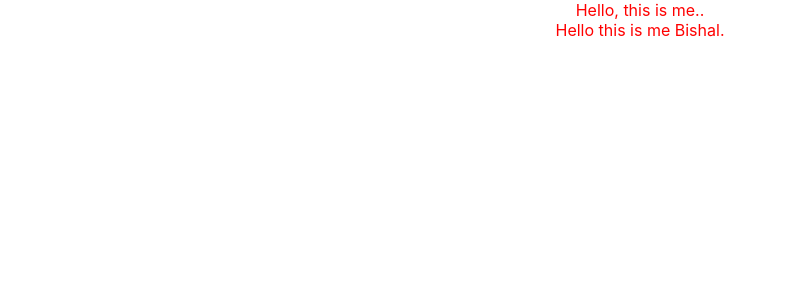
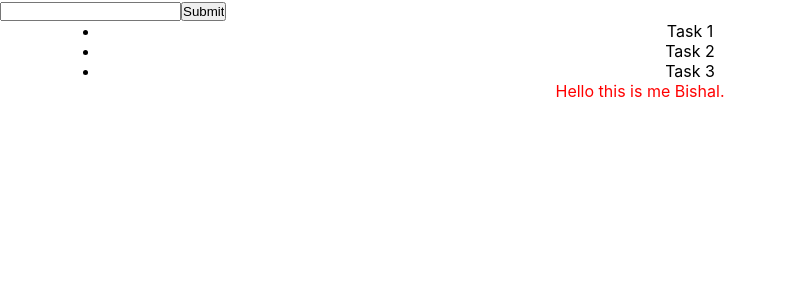
Before and after one commit to BishalChansi5/first_project, a React (Create React App) app: page / in a window 1280 px wide. Shown: the top 300 px of the page, without its empty margins (0-787 px from the left). Built offline with nearby package versions, Linux system fonts and the light colour scheme.

Commit message:
Page changed

```diff
--- a/src/App.js
+++ b/src/App.js
@@ -5,7 +5,7 @@ import Hello from './components/Hello';
 function App() {
   return (
     <div className="App">
-      <p> Hello, this is me..</p>
+
       <Hello place="Bishal"/>
     </div>
   );
--- a/src/components/Hello.css
+++ b/src/components/Hello.css
@@ -2,3 +2,7 @@ p{
     text-align: center;
     color: red;
 }
+div ul{
+    text-align: center;
+    padding-left: 100px;
+}
--- a/src/components/Hello.jsx
+++ b/src/components/Hello.jsx
@@ -3,7 +3,16 @@ import './Hello.css';
 
 const Hello = ({place}) => {
   return (
+    <div>
+        <input type="text"/>
+        <input type="submit" name="submit"/>
+        <ul type="disc">
+           <li>Task 1</li>
+           <li>Task 2</li>
+           <li>Task 3</li>
+        </ul>
     <p>Hello this is me {place}.</p>
+    </div>
   )
 }
 
```
